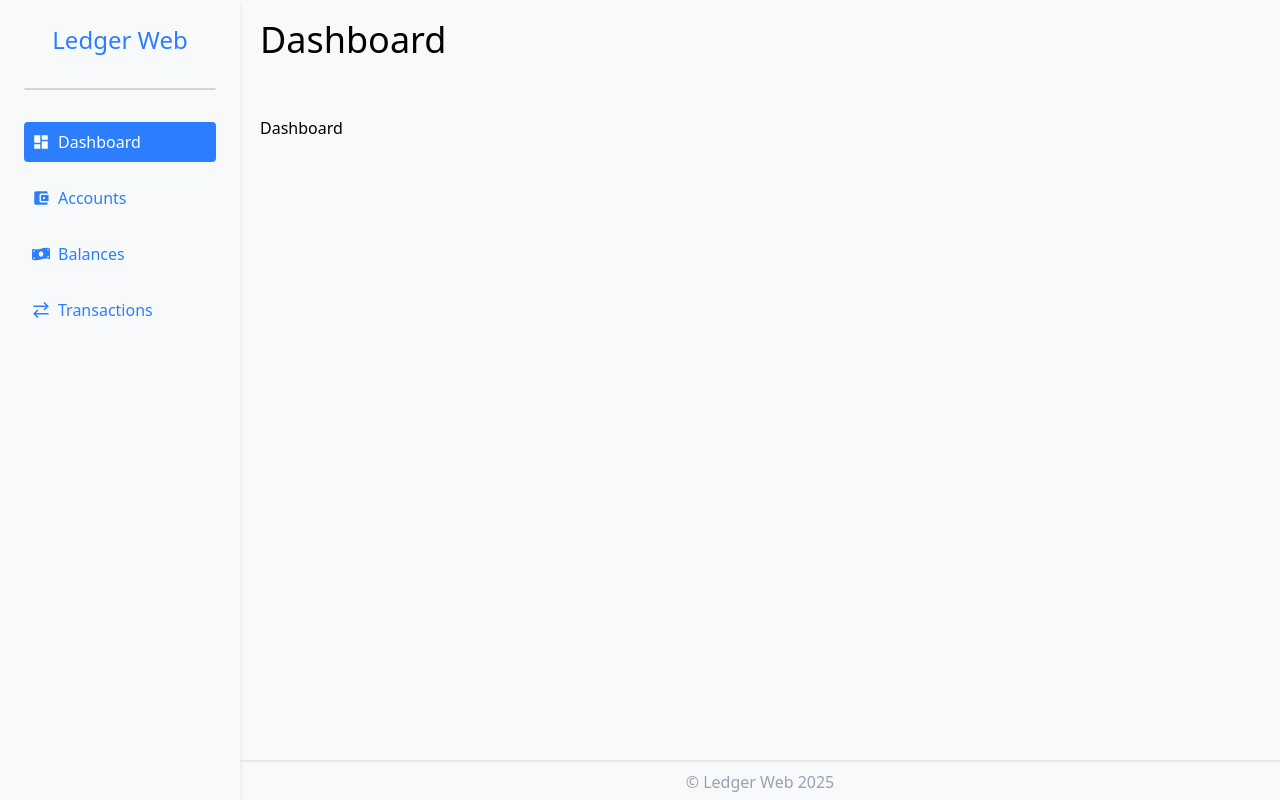
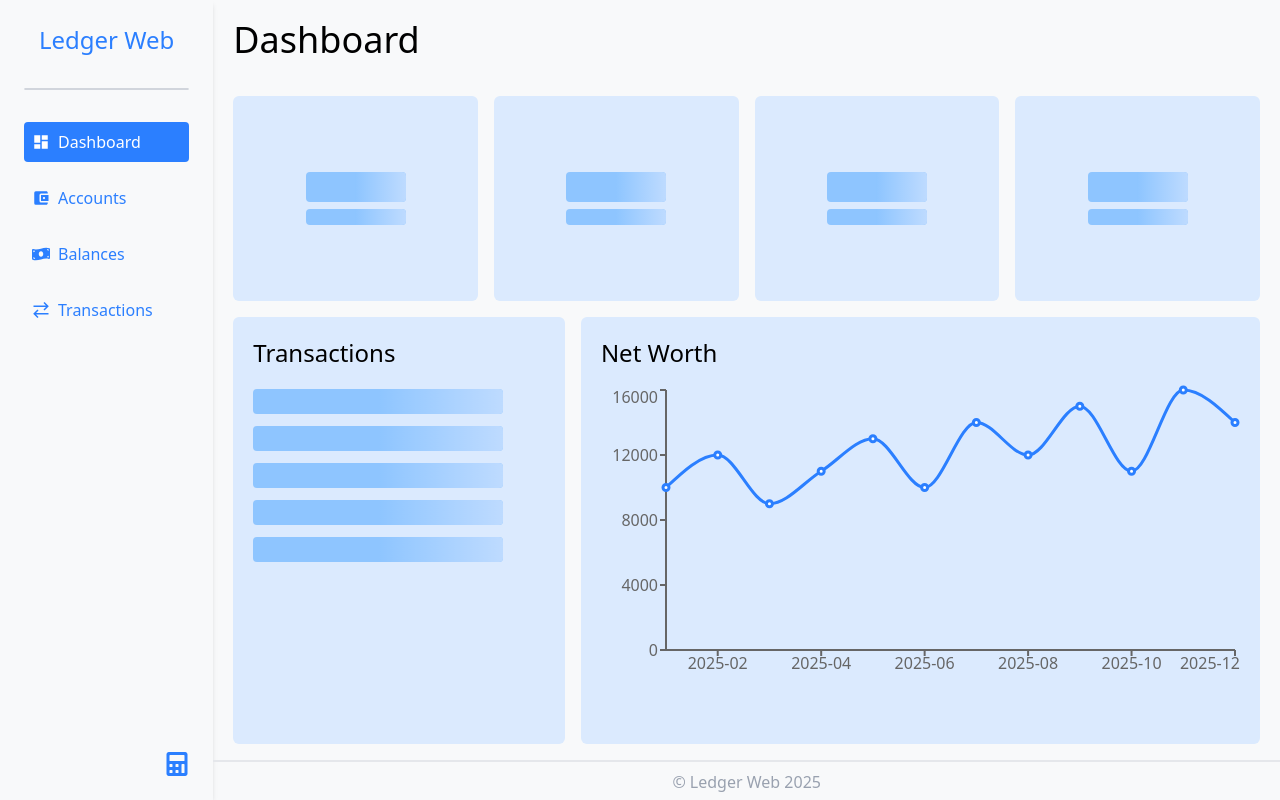
Before and after one commit to ClydeMondero/ledger-web, a React (Vite) app in the folder frontend/: page /dashboard in a window 1280 px wide. Built offline with nearby package versions, Linux system fonts and the light colour scheme.

Commit message:
style: transform layout to grid

```diff
--- a/frontend/package.json
+++ b/frontend/package.json
@@ -17,8 +17,10 @@
     "react": "^18.3.1",
     "react-dom": "^18.3.1",
     "react-icons": "^5.4.0",
+    "react-loading-skeleton": "^3.5.0",
     "react-router-dom": "^7.1.5",
     "react-select": "^5.10.0",
+    "recharts": "^2.15.1",
     "tailwindcss": "^4.0.13",
     "yup": "^1.6.1"
   },
--- a/frontend/src/App.jsx
+++ b/frontend/src/App.jsx
@@ -5,7 +5,7 @@ import Content from "./components/Content";
 const App = () => {
   return (
     <BrowserRouter>
-      <div className="flex h-dvh">
+      <div className="grid grid-cols-12 grid-row-12 h-dvh">
         <Sidebar />
         <Content />
       </div>
--- a/frontend/src/components/Content.jsx
+++ b/frontend/src/components/Content.jsx
@@ -1,6 +1,5 @@
 import { useLocation, Routes, Route, Navigate } from "react-router-dom";
 import capitalizeFirstLetter from "../utilities/capitalizeFirstLetter";
-import { AnimatePresence } from "motion/react";
 import * as motion from "motion/react-client";
 import Dashboard from "../pages/Dashboard";
 import NotFound from "../pages/NotFound";
@@ -15,7 +14,7 @@ const Content = () => {
   const today = new Date().getFullYear();
 
   return (
-    <div className="flex-1 flex flex-col gap-4">
+    <div className="row-span-12 col-span-10 flex flex-col gap-4">
       <motion.span
         className="text-4xl p-5"
         key={title} // Ensures animation runs on change
@@ -25,7 +24,7 @@ const Content = () => {
       >
         {title}
       </motion.span>
-      <div className="flex-1 p-5">
+      <div className="flex-1 px-5">
         <Routes location={location} key={location.pathname}>
           <Route path="/" element={<Navigate to="/dashboard" />} />
           <Route path="/dashboard" element={<Dashboard />} />
--- /dev/null
+++ b/frontend/src/components/NetWorthChart.jsx
@@ -0,0 +1,53 @@
+import React, { useEffect, useState } from "react";
+import {
+  LineChart,
+  Line,
+  XAxis,
+  YAxis,
+  Tooltip,
+  ResponsiveContainer,
+} from "recharts";
+
+const NetWorthChart = () => {
+  const [data, setData] = useState([]);
+
+  useEffect(() => {
+    // Replace with API fetch or Ledger CLI parsing
+    const fetchData = async () => {
+      const mockData = [
+        { date: "2025-01", netWorth: 10000 },
+        { date: "2025-02", netWorth: 12000 },
+        { date: "2025-03", netWorth: 9000 },
+        { date: "2025-04", netWorth: 11000 },
+        { date: "2025-05", netWorth: 13000 },
+        { date: "2025-06", netWorth: 10000 },
+        { date: "2025-07", netWorth: 14000 },
+        { date: "2025-08", netWorth: 12000 },
+        { date: "2025-09", netWorth: 15000 },
+        { date: "2025-10", netWorth: 11000 },
+        { date: "2025-11", netWorth: 16000 },
+        { date: "2025-12", netWorth: 14000 },
+      ];
+      setData(mockData);
+    };
+    fetchData();
+  }, []);
+
+  return (
+    <ResponsiveContainer width="100%" height={300}>
+      <LineChart data={data}>
+        <XAxis dataKey="date" strokeWidth={2} />
+        <YAxis strokeWidth={2} />
+        <Tooltip />
+        <Line
+          type="monotone"
+          dataKey="netWorth"
+          stroke="#2B7FFF"
+          strokeWidth={3}
+        />
+      </LineChart>
+    </ResponsiveContainer>
+  );
+};
+
+export default NetWorthChart;
--- a/frontend/src/components/Sidebar.jsx
+++ b/frontend/src/components/Sidebar.jsx
@@ -1,5 +1,5 @@
 import { MdDashboard, MdAccountBalanceWallet } from "react-icons/md";
-import { FaMoneyBillWave } from "react-icons/fa";
+import { FaMoneyBillWave, FaCalculator } from "react-icons/fa";
 import { GrTransaction } from "react-icons/gr";
 import { Link, useLocation } from "react-router-dom";
 
@@ -24,16 +24,19 @@ const Nav = ({ icon: Icon, title }) => {
 
 const Sidebar = () => {
   return (
-    <div className="h-full w-60 p-6 shadow-md flex flex-col gap-8">
+    <div className="row-span-12 col-span-2 p-6 shadow-md flex flex-col gap-8">
       <span className="text-blue-500 text-2xl font-medium text-center">
         Ledger Web
       </span>
       <hr className="border-gray-300 border-1 rounded-full" />
-      <div className="flex flex-col gap-4">
+      <div className="flex-1 flex flex-col gap-4">
         <Nav icon={MdDashboard} title="Dashboard" />
         <Nav icon={MdAccountBalanceWallet} title="Accounts" />
         <Nav icon={FaMoneyBillWave} title="Balances" />
         <Nav icon={GrTransaction} title="Transactions" />
+      </div>
+      <div className="flex justify-end">
+        <FaCalculator className="text-2xl text-blue-500" />
       </div>
     </div>
   );
--- a/frontend/src/index.jsx
+++ b/frontend/src/index.jsx
@@ -2,6 +2,7 @@ import { StrictMode } from "react";
 import { createRoot } from "react-dom/client";
 import "./index.css";
 import App from "./App.jsx";
+import "react-loading-skeleton/dist/skeleton.css";
 
 createRoot(document.getElementById("root")).render(
   <StrictMode>
--- a/frontend/src/pages/Dashboard.jsx
+++ b/frontend/src/pages/Dashboard.jsx
@@ -1,8 +1,67 @@
+import * as motion from "motion/react-client";
+import Skeleton, { SkeletonTheme } from "react-loading-skeleton";
+import NetWorthChart from "../components/NetWorthChart";
+
+const Box = ({ balance, account }) => {
+  return (
+    <motion.div
+      initial={{ opacity: 0, y: -5 }}
+      animate={{ opacity: 1, y: 0 }}
+      transition={{ duration: 0.3, ease: "easeInOut" }}
+      className="flex flex-col items-center justify-center bg-blue-100 min-h-[125px] p-4  rounded-md"
+    >
+      <span className="text-blue-500 text-3xl font-bold">
+        {balance || <Skeleton />}
+      </span>
+      <span>{account || <Skeleton />}</span>
+    </motion.div>
+  );
+};
+
 const Dashboard = () => {
   return (
-    <>
-      <div>Dashboard</div>
-    </>
+    <SkeletonTheme
+      width={100}
+      baseColor="oklch(0.809 0.105 251.813)"
+      highlightColor="oklch(0.882 0.059
+      254.128)"
+    >
+      <div className="grid grid-cols-12 grid-rows-12 gap-4 h-full">
+        {/* Balances */}
+        <div className="col-span-12 row-span-4 grid grid-cols-4 gap-4 ">
+          <Box />
+          <Box />
+          <Box />
+          <Box />
+        </div>
+        {/* Transactions */}
+        <motion.div
+          className="bg-blue-100 col-span-4 row-span-8 p-5 flex flex-col gap-4 rounded-md overflow-auto"
+          initial={{ opacity: 0, y: -5 }}
+          animate={{ opacity: 1, y: 0 }}
+          transition={{ duration: 0.3, ease: "easeInOut" }}
+        >
+          <span className="text-2xl">Transactions</span>
+          <div className="flex flex-col gap-2">
+            <Skeleton width={250} height={25} />
+            <Skeleton width={250} height={25} />
+            <Skeleton width={250} height={25} />
+            <Skeleton width={250} height={25} />
+            <Skeleton width={250} height={25} />
+          </div>
+        </motion.div>
+        <motion.div
+          initial={{ opacity: 0, y: -5 }}
+          animate={{ opacity: 1, y: 0 }}
+          transition={{ duration: 0.3, ease: "easeInOut" }}
+          className="bg-blue-100 col-span-8 row-span-8 rounded-md flex flex-col gap-4 p-5"
+        >
+          <span className="text-2xl">Net Worth</span>
+          <NetWorthChart />
+          {/* <Skeleton width={715} height={225} /> */}
+        </motion.div>
+      </div>
+    </SkeletonTheme>
   );
 };
 
```
Also changed, not shown: 1 other file (tests, documents, lock files or other folders).
